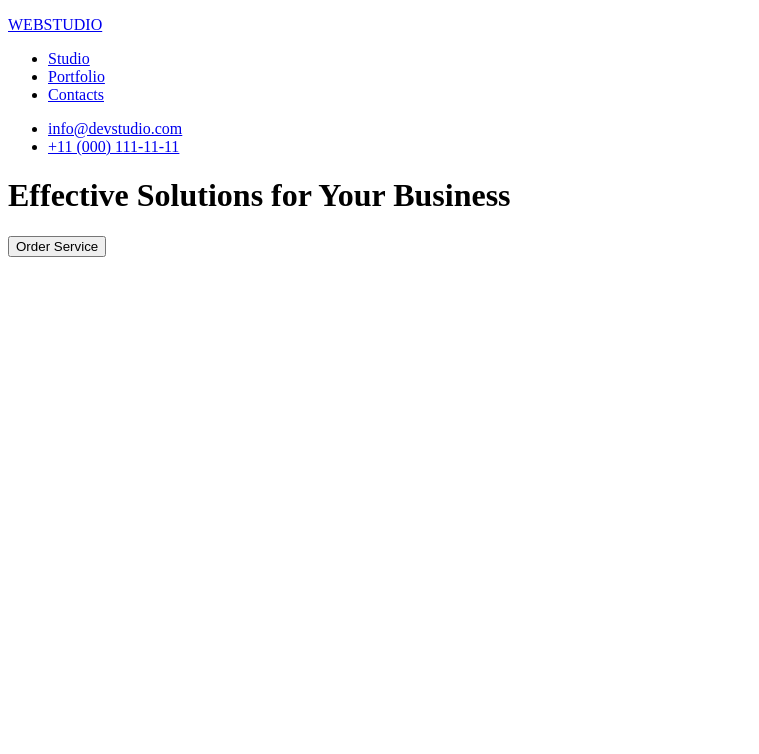
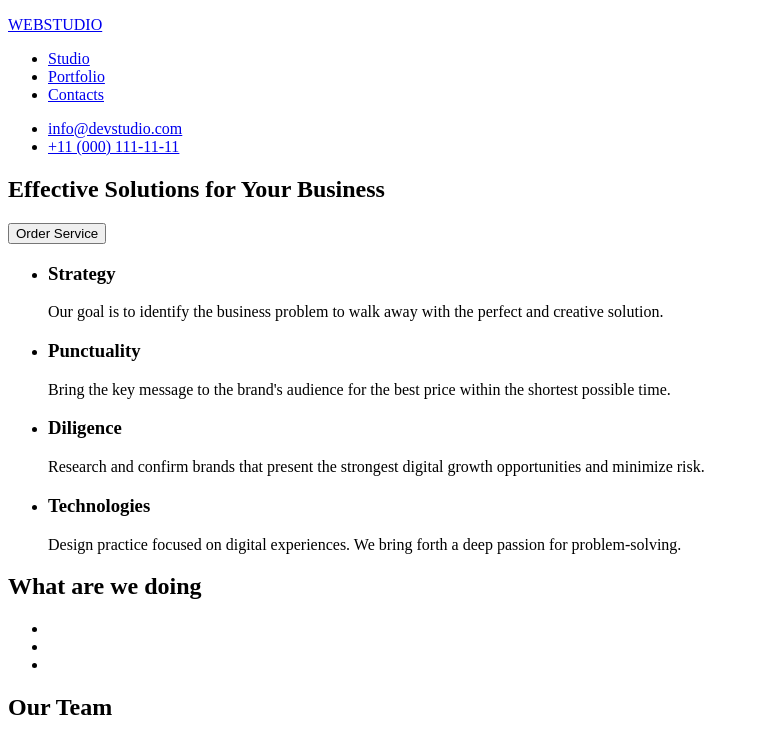
Before and after one commit to jerrjerrific/goit-markup-hw-01, a plain HTML site: page index.html in a window 1280 px wide. Shown: the whole page, without its empty margins (0-759 px from the left). Drawn offline with Linux system fonts and the light colour scheme.

Commit message:
Update index.html

```diff
--- a/index.html
+++ b/index.html
@@ -19,13 +19,52 @@
       </nav>
       <ul>
         <li><a href="mailto:info@devstudio.com">info@devstudio.com</a></li>
-        <li><a href="tel:+11 (000) 111-11-11">+11 (000) 111-11-11</a></li>
+        <li><a href="tel:+110001111111">+11 (000) 111-11-11</a></li>
       </ul>
     </header>
 
     <main>
-      <h1>Effective Solutions for Your Business</h1>
-      <button>Order Service</button>
+      <section class="splash-header">
+        <h2>Effective Solutions for Your Business</h2>
+        <button type="button">Order Service</button>
+      </section>
+      <section class="wawd">
+        <div class="wawd-corevalues">
+          <ul>
+            <li><h3>Strategy</h3></li>
+            <p>
+              Our goal is to identify the business problem to walk away with the
+              perfect and creative solution.
+            </p>
+            <li><h3>Punctuality</h3></li>
+            <p>
+              Bring the key message to the brand's audience for the best price
+              within the shortest possible time.
+            </p>
+            <li><h3>Diligence</h3></li>
+            <p>
+              Research and confirm brands that present the strongest digital
+              growth opportunities and minimize risk.
+            </p>
+            <li><h3>Technologies</h3></li>
+            <p>
+              Design practice focused on digital experiences. We bring forth a
+              deep passion for problem-solving.
+            </p>
+          </ul>
+        </div>
+        <div class="wawd-images">
+          <h2>What are we doing</h2>
+          <ul>
+            <li></li>
+            <li></li>
+            <li></li>
+          </ul>
+        </div>
+      </section>
+      <section class="our-team">
+        <h2>Our Team</h2>
+      </section>
     </main>
 
     <footer></footer>
```
